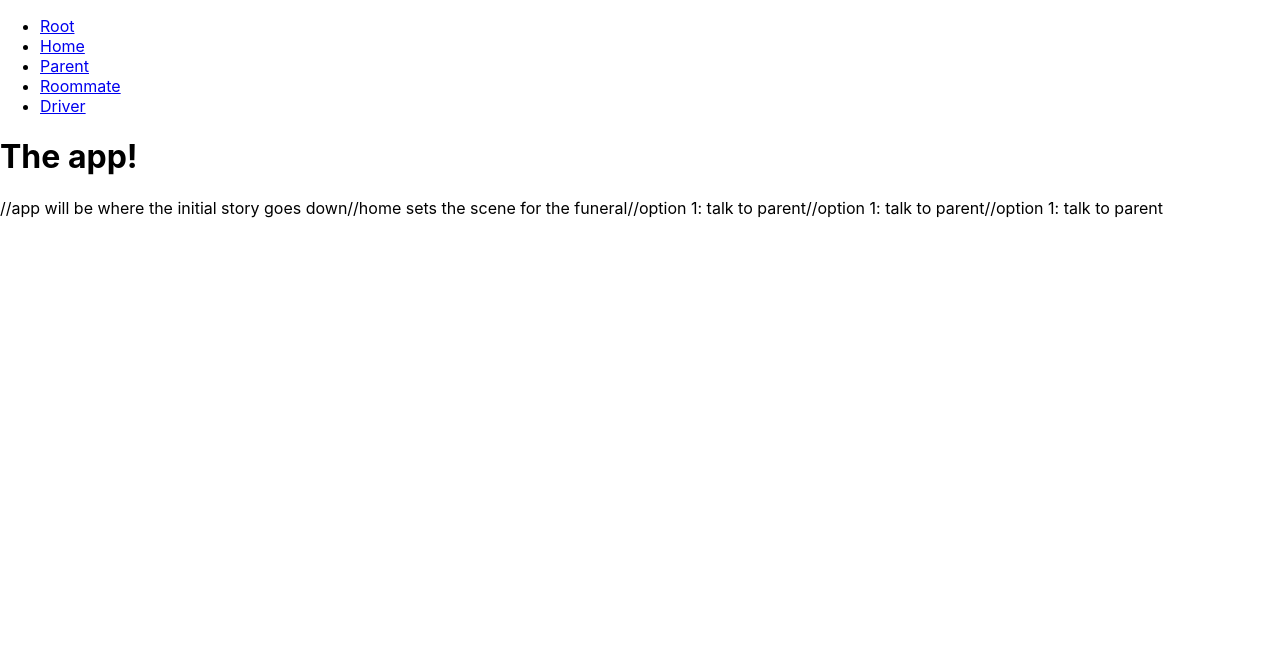
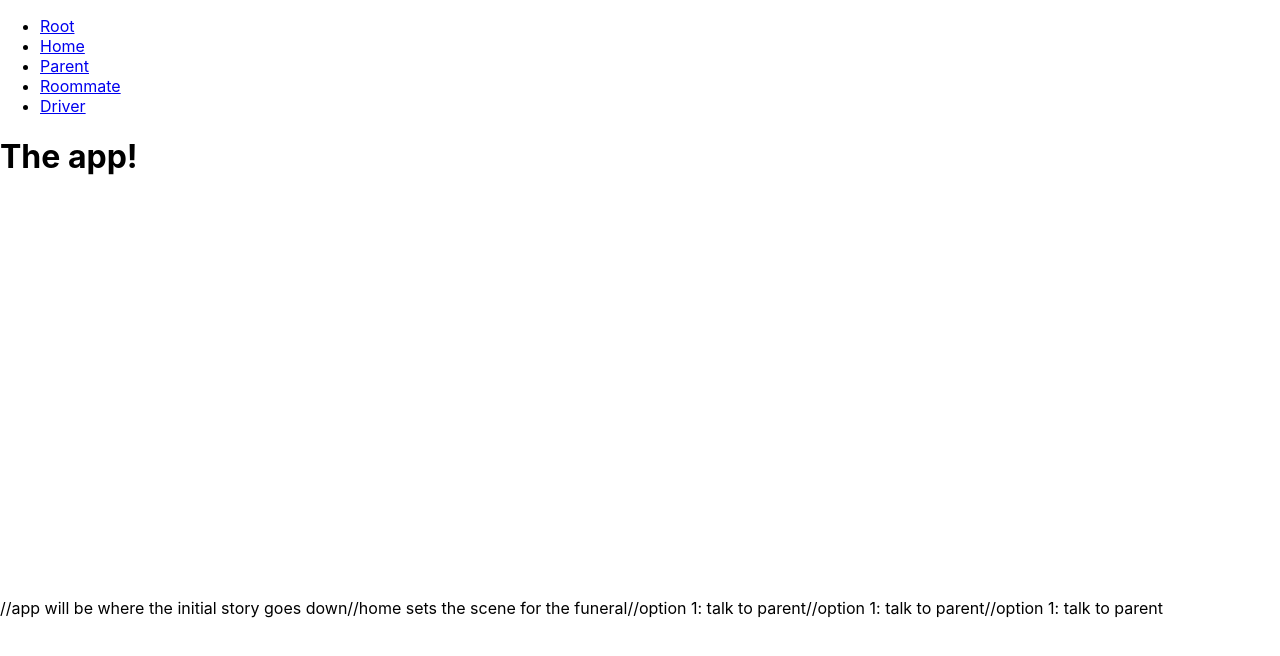
Before and after one commit to joal7299/Capstone, a React (Create React App) app: page / in a window 1280 px wide. Shown: the top 656 px of the page. Built offline with nearby package versions, Linux system fonts and the light colour scheme.

Commit message:
New File Structure and test lottie

```diff
--- a/package.json
+++ b/package.json
@@ -6,6 +6,7 @@
     "axios": "^0.19.0",
     "react": "^16.9.0",
     "react-dom": "^16.9.0",
+    "react-lottie": "^1.2.3",
     "react-router-dom": "^5.0.1",
     "react-scripts": "3.1.1"
   },
--- a/src/App.js
+++ b/src/App.js
@@ -1,9 +1,22 @@
 import React from 'react'
+import Lottie from 'react-lottie'
+import animationData from './lotties/Square-test.json'
+
 class App extends React.Component {
   render() {
+      const defaultOptions = {
+          loop: true,
+          autoplay: true,
+          animationData: animationData,
+          rendererSettings: {
+              preserveAspectRatio: 'xMidYMid slice'
+          }
+      };
+
     return (
         <div>
           <h1>The app!</h1>
+            <Lottie options={defaultOptions} height={400} width={400} />
         </div>
     )
   }
```
Also changed, not shown: src/index.js (+4 -4 lines), src/components/Driver.js (renamed from src/Driver.js), src/components/Home.js (renamed from src/Home.js), src/components/Parent.js (renamed from src/Parent.js), src/components/Roommate.js (renamed from src/Roommate.js), src/components/serviceWorker.js (renamed from src/serviceWorker.js), src/lotties/Square-test.json (renamed from Square-test.json), src/lotties/lottie.js (renamed from lottie.js), 2 other files (tests, documents, lock files or other folders).
